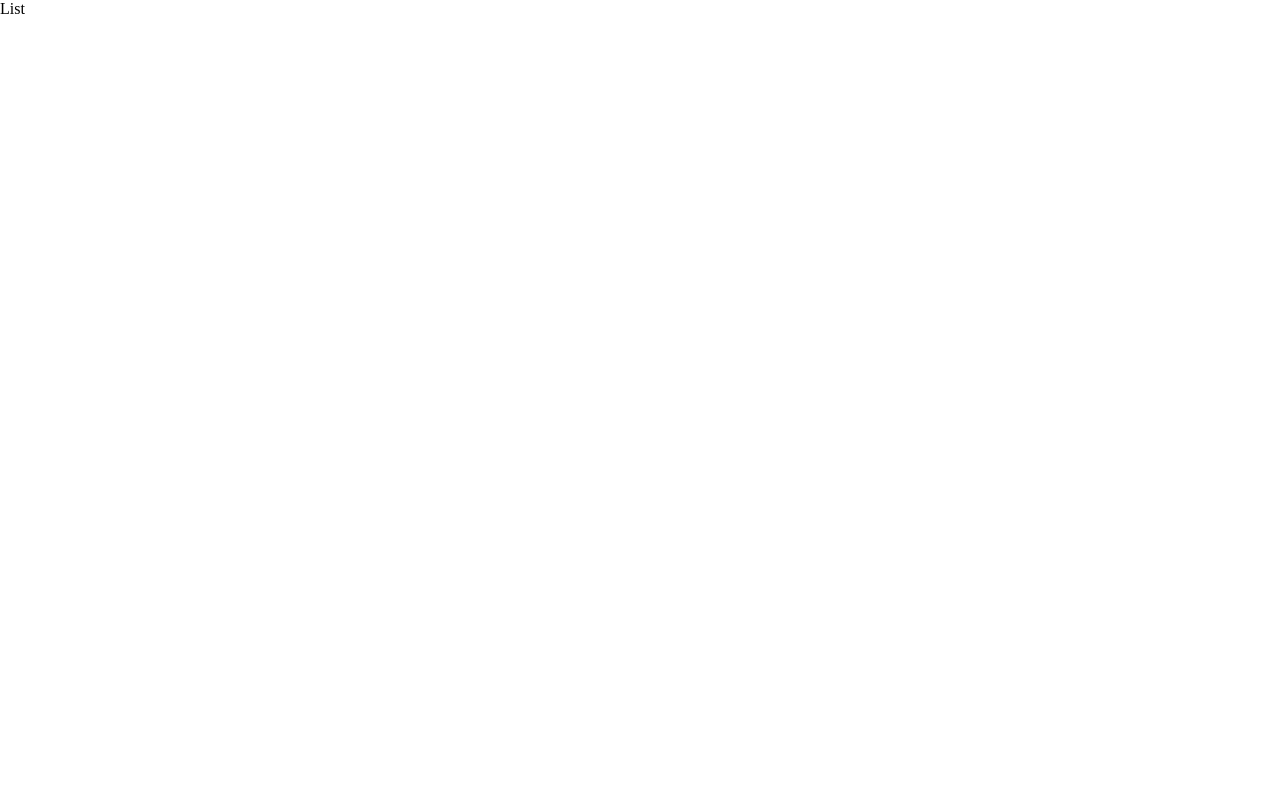
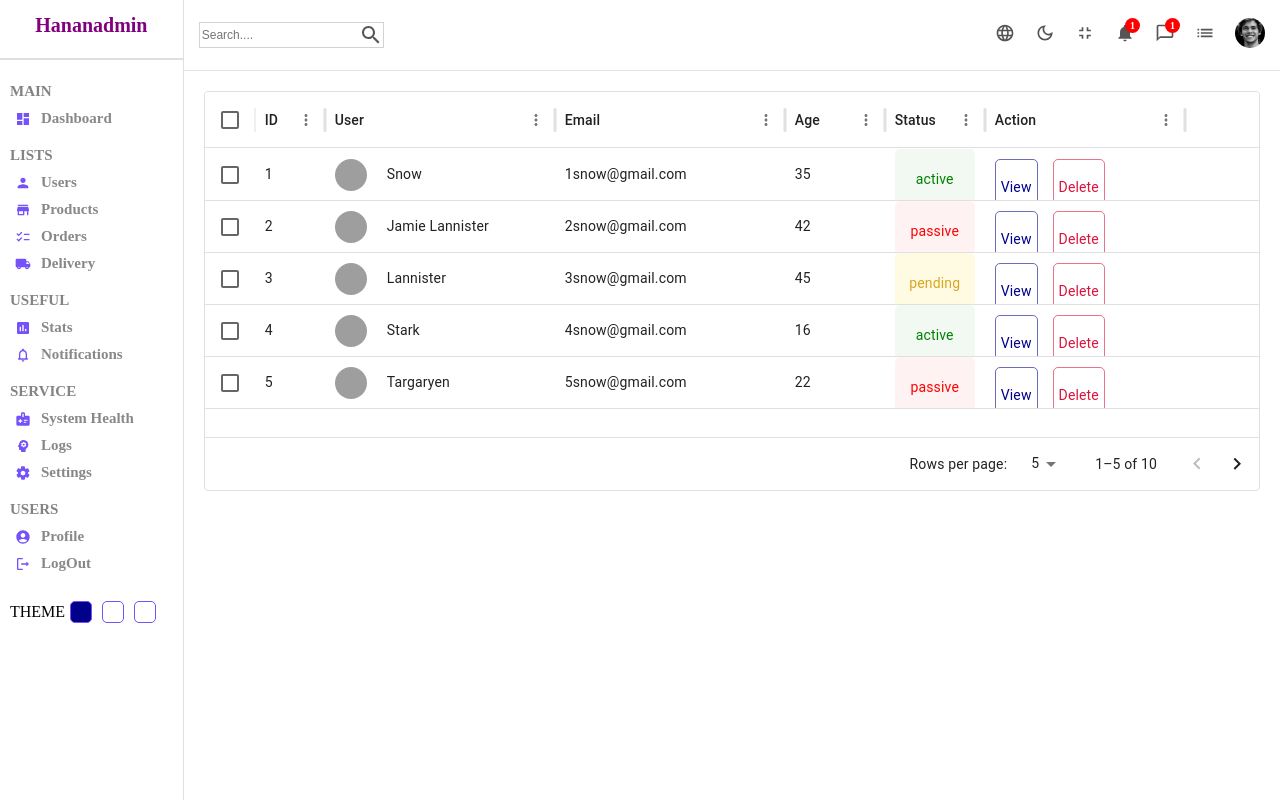
Before and after one commit to Hanan1413/admin-dashboard, a React (Vite) app: page /users in a window 1280 px wide. Built offline with nearby package versions, Linux system fonts and the light colour scheme; grey boxes are pictures that could not be loaded.

Commit message:
add datatable and its style sheet

```diff
--- a/package.json
+++ b/package.json
@@ -14,6 +14,7 @@
     "@emotion/styled": "^11.13.0",
     "@mui/icons-material": "^5.16.6",
     "@mui/material": "^5.16.6",
+    "@mui/x-data-grid": "^7.12.1",
     "react": "^18.3.1",
     "react-circular-progressbar": "^2.1.0",
     "react-dom": "^18.3.1",
--- a/src/App.jsx
+++ b/src/App.jsx
@@ -16,16 +16,18 @@
     <Routes>
       <Route path="/" element={<Home />}> </Route>
       <Route path="login" element={<Login />}> </Route>
+
+
       <Route path="users">
-       <Route index element={<List />}></Route>
-       <Route path=":userId" element={<Single />}> </Route>
-       <Route path="new" element={<New />}> </Route>
+       <Route index element={<List />} />
+       <Route path=":userId" element={<Single />} />
+       <Route path="new" element={<New />} />
       </Route>
 
       <Route path="products">
-       <Route index element={<List />}></Route>
-       <Route path=":productId" element={<Single />}> </Route>
-       <Route path="new" element={<New />}> </Route>
+       <Route index element={<List />} />
+       <Route path=":productId" element={<Single />} />
+       <Route path="new" element={<New />} />
       </Route>
 
 
--- /dev/null
+++ b/src/components/datatable/Datatable.jsx
@@ -0,0 +1,37 @@
+import "./datatable.scss";
+import { DataGrid } from "@mui/x-data-grid";
+import  {userColumns, userRows} from "../../datatablesource";
+
+
+
+const Datatable = () => {
+
+  const actionColumn = [{field: "action", headerName:"Action", width:200, renderCell:()=>{
+   return(
+    <div className="cellAction">
+        <div className="viewButton">View</div>
+        <div className="deleteButton">Delete</div>
+    </div>
+   )
+  }
+  }]
+  return (
+    <div className="datatable">
+      <div style={{ height: 400, width: "100%" }}>
+        <DataGrid
+          rows={userRows}
+          columns={userColumns.concat(actionColumn)}
+          initialState={{
+            pagination: {
+              paginationModel: { page: 0, pageSize: 5 },
+            },
+          }}
+          pageSizeOptions={[5, 10]}
+          checkboxSelection
+        />
+      </div>
+    </div>
+  );
+};
+
+export default Datatable;
--- /dev/null
+++ b/src/components/datatable/datatable.scss
@@ -0,0 +1,69 @@
+
+
+.datatable{
+    margin: 20px;
+
+
+    .cellWithImg{
+        display: flex;
+        align-items: center;
+
+
+        .cellImg{
+            width: 32px;
+            height: 32px;
+            border-radius: 50%;
+            object-fit: cover;
+            margin-right: 20px;
+        }
+    }
+
+    .cellWithStatus{
+        padding:5px;
+        border-radius:  5px;
+        text-align: center;
+
+
+        &.active{
+           color: green;
+           background-color: rgb(0, 128, 0, 0.05);
+        }
+
+
+        &.pending{
+            color: goldenrod;
+            background-color: rgba(255, 217, 0, 0.11);
+         }
+         &.passive{
+            color: red;
+            background-color: rgba(255, 17, 0, 0.05);
+         }
+    }
+
+
+    .cellAction{
+        display: flex;
+        align-items: center;
+        gap:15px;
+        margin-top:10px;
+        margin-bottom: 10px;
+
+        .viewButton{
+           padding: 2px 5px;
+           border-radius: 5px;
+           color: darkblue;
+           border: 1px solid rgba(0, 0, 139, 0.575);
+           cursor: pointer;
+        }
+
+        .deleteButton{
+            padding: 2px 5px;
+            border-radius: 5px;
+            color: crimson;
+            border: 1px solid rgb(220, 20, 60, 0.6);
+            cursor: pointer;
+         }
+
+        }
+
+}
--- a/src/components/table/List.jsx
+++ b/src/components/table/List.jsx
@@ -15,7 +15,7 @@
     customerName: "John Doe",
     amount: 750,
     paymentMethod: "Credit Card",
-    status: "Approved ",
+    status: "approved ",
     date: "2024-08-11",
   },
   {
@@ -25,7 +25,7 @@
     customerName: "Jane Smith",
     amount: 750,
     paymentMethod: "PayPal",
-    status: "Pending",
+    status: "pending",
     date: "2024-08-10",
   },
   {
@@ -35,7 +35,7 @@
     customerName: "Alice Johnson",
     amount: 750,
     paymentMethod: "Debit Card",
-    status: "Approved",
+    status: "approved",
     date: "2024-08-09",
   },
   {
@@ -45,7 +45,7 @@
     customerName: "Bob Brown",
     amount: 750,
     paymentMethod: "Bank Transfer",
-    status: "Pending",
+    status: "pending",
     date: "2024-08-08",
   },
 ];
--- a/src/components/table/list.scss
+++ b/src/components/table/list.scss
@@ -11,18 +11,17 @@
     margin-right: 20px;
     object-fit: cover;
   }
-  .sta
-  tus {
+  .status {
     padding: 5px;
     border-radius: 5px;
     font-weight: bold; // Optional, for emphasis
-
-    &.Approved {
+   background-color: aqua;
+    &.approved {
         color: green;
         background-color: rgba(0, 128, 0, 0.329);
     }
 
-    &.Pending {
+    &.pending {
         color: goldenrod;
         background-color: rgba(218, 165, 32, 0.247);
     }
--- /dev/null
+++ b/src/datatablesource.jsx
@@ -0,0 +1,126 @@
+export const userColumns = [
+    { field: "id", headerName: "ID", width: 70 },
+    {
+      field: "user",
+      headerName: "User",
+      width: 230,
+      renderCell: (params) => {
+        return (
+          <div className="cellWithImg">
+            <img className="cellImg" src={params.row.img} alt="avatar" />
+            {params.row.username}
+          </div>
+        );
+      },
+    },
+    {
+      field: "email",
+      headerName: "Email",
+      width: 230,
+    },
+
+    {
+    field:"age",
+    headerName: "Age",
+    width :100,
+    },
+    {
+
+    field:"status",
+    headerName: "Status",
+    width :100,
+
+
+      renderCell: (params) => {
+        return (
+          <div className={`cellWithStatus ${params.row.status}`}>
+            {params.row.status}
+          </div>
+        );
+      },
+    },
+  ];
+
+  //temporary data
+  export const userRows = [
+    {
+      id: 1,
+      username: "Snow",
+      img: "https://images.pexels.com/photos/1820770/pexels-photo-1820770.jpeg?auto=compress&cs=tinysrgb&dpr=2&w=500",
+      status: "active",
+      email: "1snow@gmail.com",
+      age: 35,
+    },
+    {
+      id: 2,
+      username: "Jamie Lannister",
+      img: "https://images.pexels.com/photos/1820770/pexels-photo-1820770.jpeg?auto=compress&cs=tinysrgb&dpr=2&w=500",
+      email: "2snow@gmail.com",
+      status: "passive",
+      age: 42,
+    },
+    {
+      id: 3,
+      username: "Lannister",
+      img: "https://images.pexels.com/photos/1820770/pexels-photo-1820770.jpeg?auto=compress&cs=tinysrgb&dpr=2&w=500",
+      email: "3snow@gmail.com",
+      status: "pending",
+      age: 45,
+    },
+    {
+      id: 4,
+      username: "Stark",
+      img: "https://images.pexels.com/photos/1820770/pexels-photo-1820770.jpeg?auto=compress&cs=tinysrgb&dpr=2&w=500",
+      email: "4snow@gmail.com",
+      status: "active",
+      age: 16,
+    },
+    {
+      id: 5,
+      username: "Targaryen",
+      img: "https://images.pexels.com/photos/1820770/pexels-photo-1820770.jpeg?auto=compress&cs=tinysrgb&dpr=2&w=500",
+      email: "5snow@gmail.com",
+      status: "passive",
+      age: 22,
+    },
+    {
+      id: 6,
+      username: "Melisandre",
+      img: "https://images.pexels.com/photos/1820770/pexels-photo-1820770.jpeg?auto=compress&cs=tinysrgb&dpr=2&w=500",
+      email: "6snow@gmail.com",
+      status: "active",
+      age: 15,
+    },
+    {
+      id: 7,
+      username: "Clifford",
+      img: "https://images.pexels.com/photos/1820770/pexels-photo-1820770.jpeg?auto=compress&cs=tinysrgb&dpr=2&w=500",
+      email: "7snow@gmail.com",
+      status: "passive",
+      age: 44,
+    },
+    {
+      id: 8,
+      username: "Frances",
+      img: "https://images.pexels.com/photos/1820770/pexels-photo-1820770.jpeg?auto=compress&cs=tinysrgb&dpr=2&w=500",
+      email: "8snow@gmail.com",
+      status: "active",
+      age: 36,
+    },
+    {
+      id: 9,
+      username: "Roxie",
+      img: "https://images.pexels.com/photos/1820770/pexels-photo-1820770.jpeg?auto=compress&cs=tinysrgb&dpr=2&w=500",
+      email: "snow@gmail.com",
+      status: "pending",
+      age: 65,
+    },
+    {
+      id: 10,
+      username: "Roxie",
+      img: "https://images.pexels.com/photos/1820770/pexels-photo-1820770.jpeg?auto=compress&cs=tinysrgb&dpr=2&w=500",
+      email: "snow@gmail.com",
+      status: "active",
+      age: 65,
+    },
+  ];
--- a/src/index.css
+++ b/src/index.css
@@ -2,4 +2,7 @@
 
 body {
   margin: 0;
+  padding: 0;
+  box-sizing: border-box;
+
 }
--- a/src/pages/list/List.jsx
+++ b/src/pages/list/List.jsx
@@ -1,8 +1,16 @@
+import './list.scss'
+import Navbar from "../../components/navbar/Navbar";
+import SideBar from '../../components/sidebar/SideBar';
+import Datatable from '../../components/datatable/Datatable';
 
 const List = () => {
   return (
-    <div>
-      List
+    <div className="list">
+      <SideBar />
+      <div className="listContainer">
+        <Navbar />
+        <Datatable />
+      </div>
     </div>
   )
 }
--- /dev/null
+++ b/src/pages/list/list.scss
@@ -0,0 +1,7 @@
+.list {
+    display: flex;
+    width: 100%;
+    .listContainer{
+        flex:6;
+    }
+}
```
Also changed, not shown: 1 other file (tests, documents, lock files or other folders).
